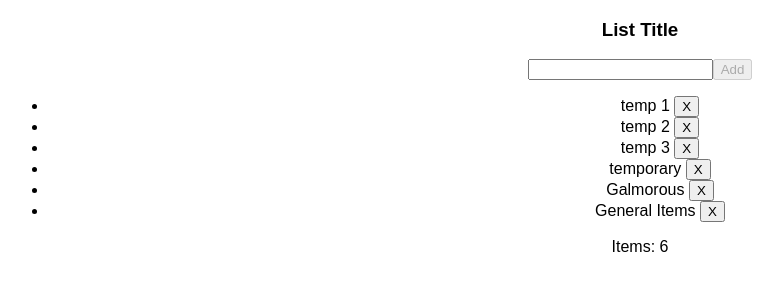
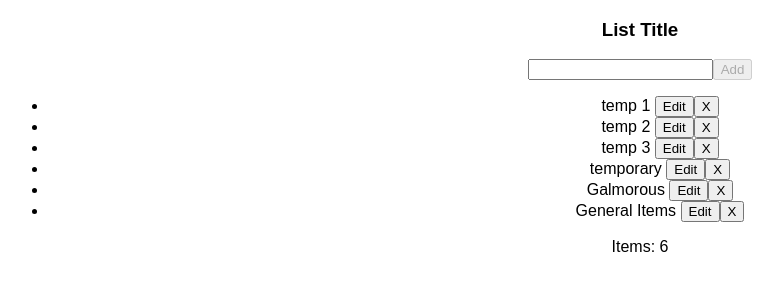
Before and after one commit to BlessYAHU/List-Example, a React (Create React App) app: page / in a window 1280 px wide. Shown: the top 300 px of the page, without its empty margins (0-783 px from the left). Built offline with nearby package versions, Linux system fonts and the light colour scheme.

Commit message:
initial commit

```diff
--- a/src/components/list/list.tsx
+++ b/src/components/list/list.tsx
@@ -2,6 +2,7 @@ import React, { useState, useEffect } from "react";
 import { Header } from "./header";
 import { Footer } from "./footer";
 import { ListItemCollection } from "./ListItems";
+import { ListItem } from "./listItem";
 
 const NONE = "";
 
@@ -23,6 +24,8 @@ export function List({
     setListItems(listItemDomain.getItems());
   };
 
+  const editItem = (itemIndexToRemove: number) => () => {};
+
   const addItem = (itemToAdd: string) => {
     listItemDomain.addItem(itemToAdd);
     setListItems(listItemDomain.getItems());
@@ -40,9 +43,17 @@ export function List({
   };
 
   const itms = listItems.map((item, index) => (
-    <li key={index}>
-      {item} <button onClick={removeItem(index)}>X</button>
-    </li>
+    <ListItem
+      onEditItem={editItem(index)}
+      onRemoveItem={removeItem(index)}
+      index={index}
+      itemContent={item}
+      key={index}
+    />
+    // <li key={index}>
+    //   {item} <button onClick={editItem(index)}>Edit</button>
+    //   <button onClick={removeItem(index)}>X</button>
+    // </li>
   ));
 
   return (
--- /dev/null
+++ b/src/components/list/listItem.tsx
@@ -0,0 +1,20 @@
+export function ListItem({
+  itemContent,
+  index,
+  onRemoveItem,
+  onEditItem
+}: {
+  itemContent: string;
+  index: number;
+  onRemoveItem: () => void;
+  onEditItem: () => void;
+}) {
+  return (
+    <>
+      <li key={index}>
+        {itemContent} <button onClick={onEditItem}>Edit</button>
+        <button onClick={onRemoveItem}>X</button>
+      </li>
+    </>
+  );
+}
```
Also changed, not shown: src/components/list/content.tsx (deleted, +0 -21 lines).
